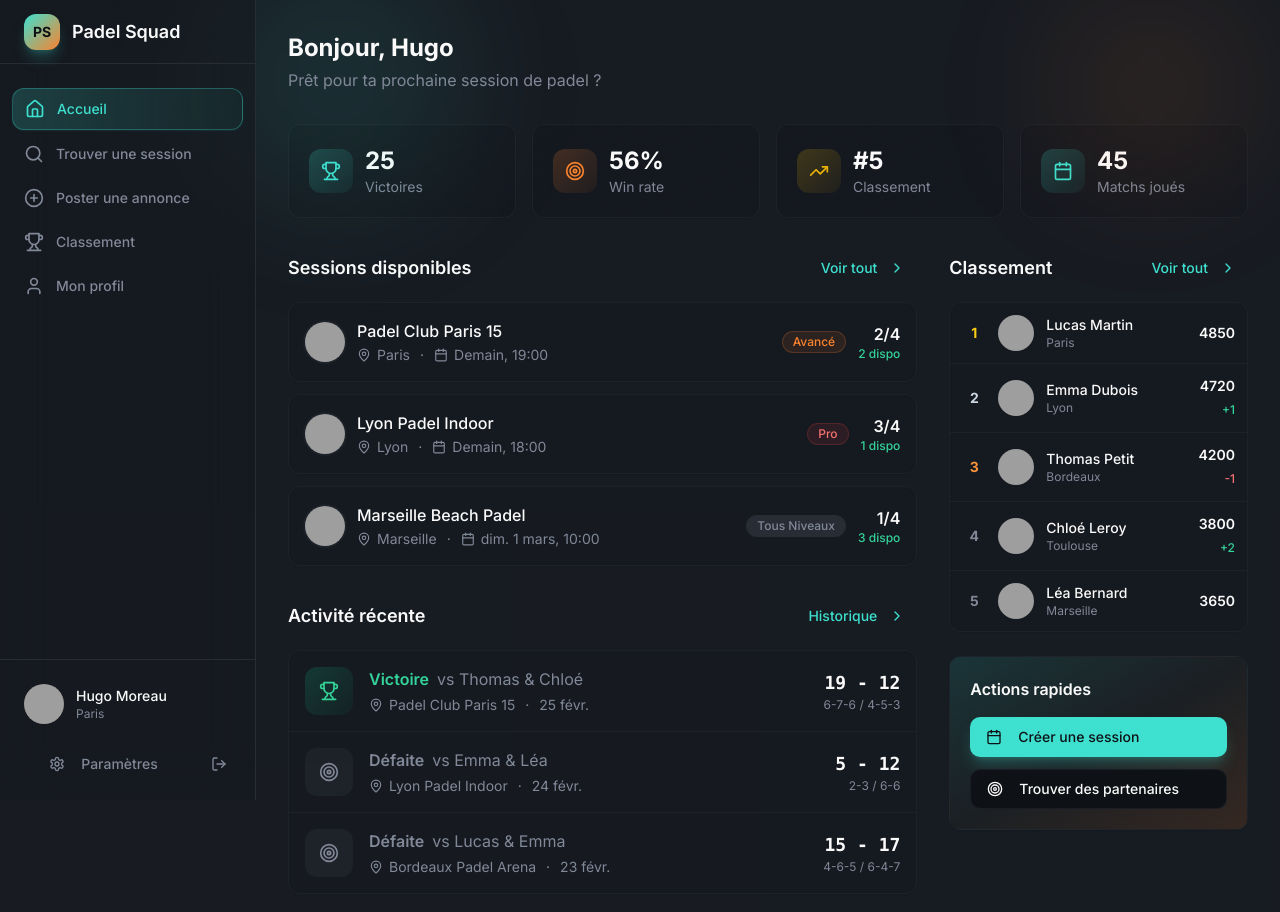
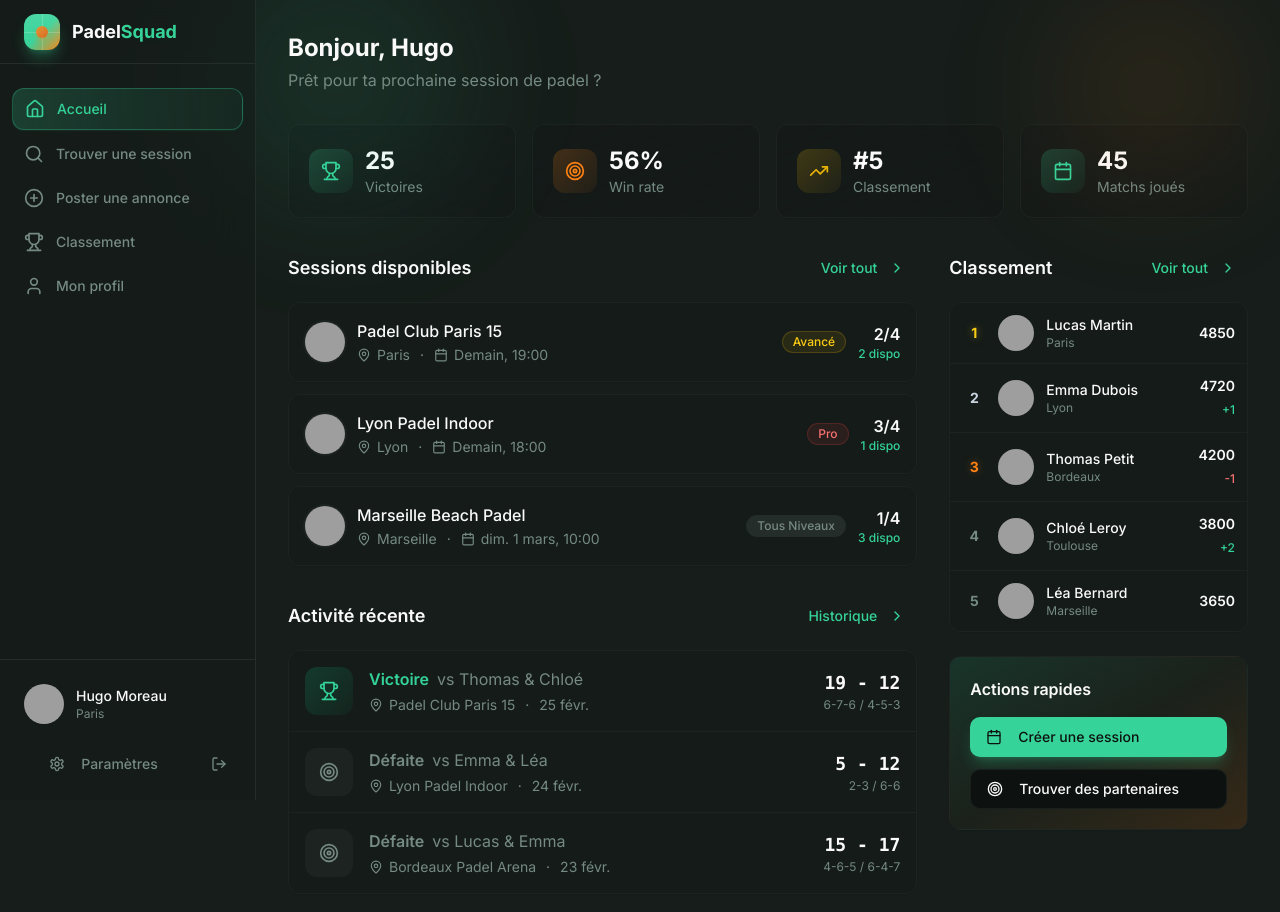
Before and after one commit to romain-blip/padelsquad, a Next.js app: page / in a window 1280 px wide. Shown: the top 912 px of the page. Built offline with nearby package versions, Linux system fonts and the light colour scheme; grey boxes are pictures that could not be loaded.

Commit message:
add new tennis/padel design with orange/green colors and updated logo
Update sidebar, views, and session cards with new color scheme
Add decorative orange/green blurs and update home-view medals

```diff
--- a/app/globals.css
+++ b/app/globals.css
@@ -4,51 +4,51 @@
 
 @layer base {
   :root {
-    /* Dark futuristic theme - Premium sports app */
-    --background: 220 20% 7%;
+    /* Padel/Tennis themed - Dark premium with orange & green */
+    --background: 160 15% 6%;
     --foreground: 0 0% 98%;
 
-    --card: 220 20% 10%;
+    --card: 160 12% 9%;
     --card-foreground: 0 0% 98%;
 
-    --popover: 220 20% 10%;
+    --popover: 160 12% 9%;
     --popover-foreground: 0 0% 98%;
 
-    /* Primary: Electric cyan/teal */
-    --primary: 174 72% 56%;
-    --primary-foreground: 220 20% 7%;
+    /* Primary: Tennis court green - elegant teal-green */
+    --primary: 158 64% 52%;
+    --primary-foreground: 160 15% 6%;
 
     /* Secondary: Dark elevated surface */
-    --secondary: 220 20% 14%;
+    --secondary: 160 12% 13%;
     --secondary-foreground: 0 0% 98%;
 
-    /* Muted: Subtle gray */
-    --muted: 220 15% 18%;
-    --muted-foreground: 220 10% 55%;
+    /* Muted: Subtle gray with green tint */
+    --muted: 160 10% 16%;
+    --muted-foreground: 160 8% 50%;
 
-    /* Accent: Vibrant orange/coral */
-    --accent: 25 95% 58%;
+    /* Accent: Padel ball orange */
+    --accent: 28 100% 54%;
     --accent-foreground: 0 0% 100%;
 
     --destructive: 0 72% 51%;
     --destructive-foreground: 0 0% 100%;
 
-    --border: 220 15% 18%;
-    --input: 220 15% 18%;
-    --ring: 174 72% 56%;
+    --border: 160 10% 16%;
+    --input: 160 10% 16%;
+    --ring: 158 64% 52%;
     --radius: 0.75rem;
 
-    /* Chart colors - vibrant for dark mode */
-    --chart-1: 174 72% 56%;
-    --chart-2: 25 95% 58%;
+    /* Chart colors - padel/tennis themed */
+    --chart-1: 158 64% 52%;
+    --chart-2: 28 100% 54%;
     --chart-3: 142 71% 45%;
-    --chart-4: 280 85% 65%;
+    --chart-4: 45 93% 47%;
     --chart-5: 199 89% 48%;
 
     /* Custom semantic colors */
     --success: 142 71% 45%;
     --success-foreground: 0 0% 100%;
-    --warning: 38 92% 50%;
+    --warning: 45 93% 47%;
     --warning-foreground: 0 0% 7%;
   }
 }
--- /dev/null
+++ b/components/logo.tsx
@@ -0,0 +1,59 @@
+"use client"
+
+import { cn } from "@/lib/utils"
+
+interface LogoProps {
+  size?: "sm" | "md" | "lg"
+  showText?: boolean
+  className?: string
+}
+
+export function Logo({ size = "md", showText = true, className }: LogoProps) {
+  const sizes = {
+    sm: { container: "w-8 h-8", ball: "w-2.5 h-2.5", text: "text-base" },
+    md: { container: "w-9 h-9", ball: "w-3 h-3", text: "text-lg" },
+    lg: { container: "w-12 h-12", ball: "w-4 h-4", text: "text-xl" },
+  }
+
+  const s = sizes[size]
+
+  return (
+    <div className={cn("flex items-center gap-3", className)}>
+      {/* Logo mark */}
+      <div className={cn(
+        "relative rounded-xl flex items-center justify-center overflow-hidden",
+        "bg-gradient-to-br from-primary via-primary to-accent",
+        "shadow-lg shadow-primary/30",
+        s.container
+      )}>
+        {/* Court lines pattern */}
+        <div className="absolute inset-0 opacity-30">
+          <div className="absolute top-1/2 left-0 right-0 h-[1px] bg-white/60" />
+          <div className="absolute top-0 bottom-0 left-1/2 w-[1px] bg-white/60" />
+        </div>
+
+        {/* Padel ball */}
+        <div className={cn(
+          "relative rounded-full bg-gradient-to-br from-accent to-orange-600",
+          "shadow-md shadow-accent/50",
+          "animate-pulse",
+          s.ball
+        )}
+        style={{ animationDuration: "3s" }}
+        />
+
+        {/* Subtle glow effect */}
+        <div className="absolute inset-0 bg-gradient-to-t from-transparent to-white/10" />
+      </div>
+
+      {/* Text */}
+      {showText && (
+        <div className="flex flex-col">
+          <span className={cn("font-bold text-foreground leading-tight", s.text)}>
+            Padel<span className="text-primary">Squad</span>
+          </span>
+        </div>
+      )}
+    </div>
+  )
+}
--- a/components/session-card.tsx
+++ b/components/session-card.tsx
@@ -16,9 +16,12 @@ interface SessionCardProps {
 
 const levelColors: Record<string, string> = {
   "tous niveaux": "bg-muted text-muted-foreground border border-border/50",
-  "débutant": "bg-emerald-500/10 text-emerald-400 border border-emerald-500/20",
-  "intermédiaire": "bg-primary/10 text-primary border border-primary/20",
-  "avancé": "bg-accent/10 text-accent border border-accent/20",
+  "débutant": "bg-primary/10 text-primary border border-primary/20",
+  "debutant": "bg-primary/10 text-primary border border-primary/20",
+  "intermédiaire": "bg-accent/10 text-accent border border-accent/20",
+  "intermediaire": "bg-accent/10 text-accent border border-accent/20",
+  "avancé": "bg-yellow-500/10 text-yellow-400 border border-yellow-500/20",
+  "avance": "bg-yellow-500/10 text-yellow-400 border border-yellow-500/20",
   "pro": "bg-red-500/10 text-red-400 border border-red-500/20",
 }
 
--- a/components/sidebar.tsx
+++ b/components/sidebar.tsx
@@ -16,6 +16,7 @@ import {
 } from "lucide-react"
 import { Avatar, AvatarFallback, AvatarImage } from "@/components/ui/avatar"
 import { Button } from "@/components/ui/button"
+import { Logo } from "@/components/logo"
 import { currentUser } from "@/lib/mock-data"
 
 interface SidebarProps {
@@ -38,11 +39,8 @@ export function Sidebar({ activeView, onViewChange }: SidebarProps) {
     <>
       {/* Mobile header */}
       <header className="lg:hidden fixed top-0 left-0 right-0 h-14 bg-background/95 backdrop-blur-md border-b border-border z-50 flex items-center justify-between px-4">
-        <Link href="/" className="flex items-center gap-2">
-          <div className="w-8 h-8 rounded-lg bg-gradient-to-br from-primary to-accent flex items-center justify-center shadow-lg shadow-primary/20">
-            <span className="text-primary-foreground font-bold text-sm">PS</span>
-          </div>
-          <span className="font-semibold text-foreground">Padel Squad</span>
+        <Link href="/">
+          <Logo size="sm" />
         </Link>
         <Button
           variant="ghost"
@@ -72,11 +70,8 @@ export function Sidebar({ activeView, onViewChange }: SidebarProps) {
         <div className="flex flex-col h-full">
           {/* Logo */}
           <div className="h-16 flex items-center px-6 border-b border-border">
-            <Link href="/" className="flex items-center gap-3">
-              <div className="w-9 h-9 rounded-lg bg-gradient-to-br from-primary to-accent flex items-center justify-center shadow-lg shadow-primary/25">
-                <span className="text-primary-foreground font-bold text-sm">PS</span>
-              </div>
-              <span className="font-semibold text-lg text-foreground">Padel Squad</span>
+            <Link href="/">
+              <Logo size="md" />
             </Link>
           </div>
 
--- a/components/views/home-view.tsx
+++ b/components/views/home-view.tsx
@@ -197,9 +197,9 @@ export function HomeView({ onNavigate }: HomeViewProps) {
                   >
                     <span className={cn(
                       "w-6 text-center font-bold text-sm",
-                      index === 0 && "text-yellow-400",
+                      index === 0 && "text-yellow-400 drop-shadow-[0_0_4px_rgba(250,204,21,0.5)]",
                       index === 1 && "text-slate-300",
-                      index === 2 && "text-orange-400",
+                      index === 2 && "text-accent drop-shadow-[0_0_4px_hsl(var(--accent)/0.4)]",
                       index > 2 && "text-muted-foreground"
                     )}>
                       {entry.rank}
--- a/components/views/ranking-view.tsx
+++ b/components/views/ranking-view.tsx
@@ -18,7 +18,8 @@ export function RankingView() {
     <div className="space-y-6">
       {/* Header */}
       <div className="relative">
-        <div className="absolute -top-20 -left-20 w-72 h-72 bg-yellow-500/10 rounded-full blur-3xl pointer-events-none" />
+        <div className="absolute -top-20 -left-20 w-72 h-72 bg-accent/10 rounded-full blur-3xl pointer-events-none" />
+        <div className="absolute -top-10 right-10 w-48 h-48 bg-primary/10 rounded-full blur-3xl pointer-events-none" />
         <h1 className="text-2xl font-bold text-foreground relative">Classement</h1>
         <p className="text-muted-foreground mt-1 relative">
           Suis ta progression et compare-toi aux autres joueurs
@@ -101,9 +102,9 @@ export function RankingView() {
                     <td className="px-5 py-4">
                       <span className={cn(
                         "font-bold text-lg",
-                        index === 0 && "text-yellow-400",
+                        index === 0 && "text-yellow-400 drop-shadow-[0_0_6px_rgba(250,204,21,0.5)]",
                         index === 1 && "text-slate-300",
-                        index === 2 && "text-orange-400",
+                        index === 2 && "text-accent drop-shadow-[0_0_6px_hsl(var(--accent)/0.4)]",
                         index > 2 && "text-muted-foreground"
                       )}>
                         {entry.rank}
```
